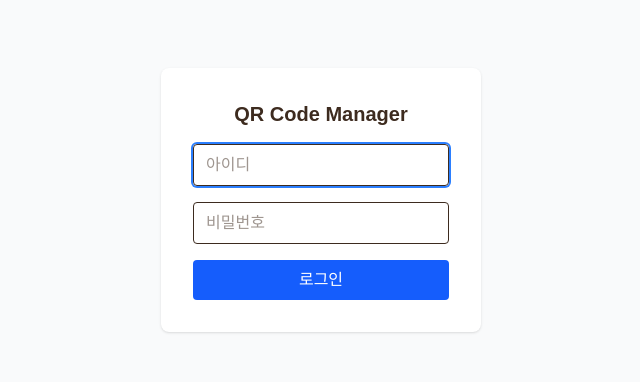
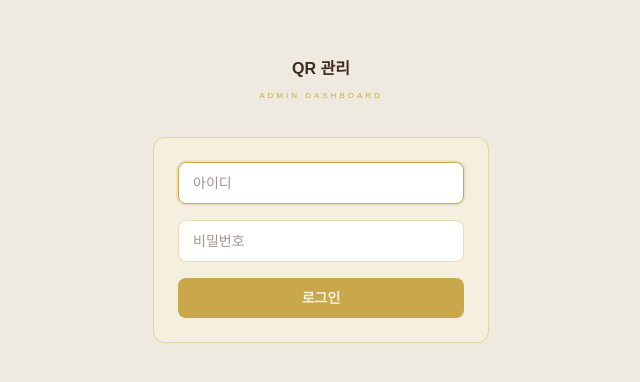
Before and after one commit to jaewoong-gwon/qr-service, a Next.js app: page /admin/login in a window 1280 px wide. Shown: the part 200-582 px from the top of the page, without its empty margins (319-959 px from the left). Built offline with nearby package versions, Linux system fonts and the light colour scheme.

Commit message:
feat: apply cream/gold theme to login page

```diff
--- a/app/admin/login/page.tsx
+++ b/app/admin/login/page.tsx
@@ -31,18 +31,22 @@ export default function LoginPage() {
   }
 
   return (
-    <main className="min-h-screen flex items-center justify-center bg-gray-50">
+    <main className="min-h-screen bg-cream-bg flex items-center justify-center">
+      <div className="w-full max-w-sm px-6">
+        <div className="text-center mb-8">
+          <span className="text-base font-bold text-brown-dark block">QR 관리</span>
+          <span className="text-[8px] tracking-[3px] text-gold">ADMIN DASHBOARD</span>
+        </div>
         <form
           onSubmit={handleSubmit}
-        className="bg-white p-8 rounded-lg shadow w-80 flex flex-col gap-4"
+          className="bg-cream border border-gold/40 rounded-xl p-6 flex flex-col gap-4"
         >
-        <h1 className="text-xl font-bold text-center">QR Code Manager</h1>
           <input
             type="text"
             value={adminId}
             onChange={(e) => setAdminId(e.target.value)}
             placeholder="아이디"
-          className="border rounded px-3 py-2 focus:outline-none focus:ring-2 focus:ring-blue-500"
+            className="bg-white border border-gold/40 rounded-lg px-3.5 py-2.5 text-sm text-brown-dark focus:outline-none focus:border-gold focus:ring-2 focus:ring-gold/20"
             required
             autoFocus
           />
@@ -51,18 +55,19 @@ export default function LoginPage() {
             value={password}
             onChange={(e) => setPassword(e.target.value)}
             placeholder="비밀번호"
-          className="border rounded px-3 py-2 focus:outline-none focus:ring-2 focus:ring-blue-500"
+            className="bg-white border border-gold/40 rounded-lg px-3.5 py-2.5 text-sm text-brown-dark focus:outline-none focus:border-gold focus:ring-2 focus:ring-gold/20"
             required
           />
           {error && <p className="text-red-500 text-sm">{error}</p>}
           <button
             type="submit"
             disabled={loading}
-          className="bg-blue-600 text-white rounded px-4 py-2 hover:bg-blue-700 disabled:opacity-50 transition-colors"
+            className="bg-gold text-cream text-sm font-bold py-2.5 rounded-lg hover:bg-gold/90 disabled:opacity-50 transition-colors"
           >
             {loading ? '로그인 중...' : '로그인'}
           </button>
         </form>
+      </div>
     </main>
   )
 }
```
Lines whose indentation alone changed are shown as unchanged.
